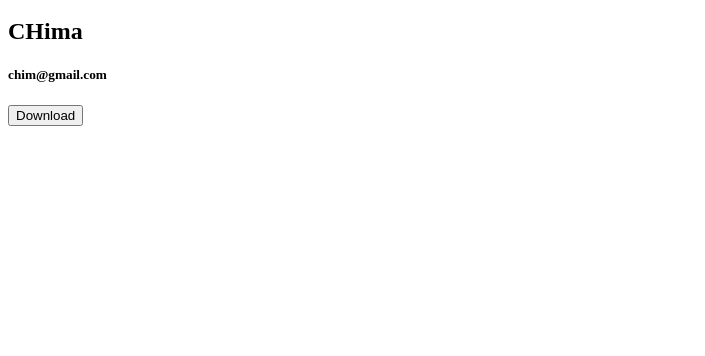
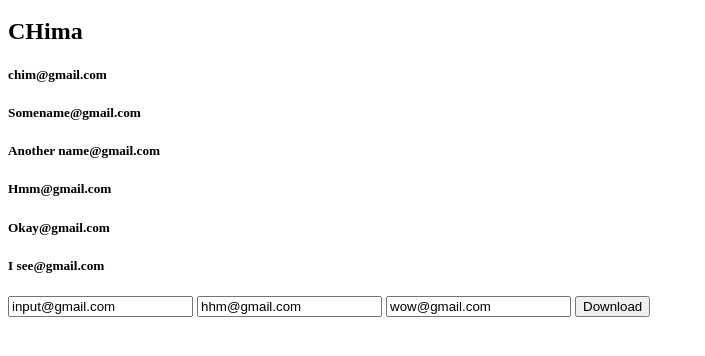
Before and after one commit to codemobii/email-ram, a website: page index.html in a window 1280 px wide. Shown: the part 100-456 px from the top of the page, without its empty margins (0-705 px from the left). Drawn offline with Linux system fonts and the light colour scheme.

Commit message:
added inputs too

```diff
--- a/index.html
+++ b/index.html
@@ -12,6 +12,32 @@
     <i>g@gm</i>
     <h2>CHima</h2>
     <h5>chim@gmail.com</h5>
+    <h5>Somename@gmail.com</h5>
+    <h5>Another name@gmail.com</h5>
+    <h5>Hmm@gmail.com</h5>
+    <h5>Okay@gmail.com</h5>
+    <h5>I see@gmail.com</h5>
+    <input
+      type="email"
+      placeholder="Try to type email here"
+      value="input@gmail.com"
+      name=""
+      id=""
+    />
+    <input
+      type="email"
+      placeholder="Try to type email here"
+      value="hhm@gmail.com"
+      name=""
+      id=""
+    />
+    <input
+      type="email"
+      placeholder="Try to type email here"
+      value="wow@gmail.com"
+      name=""
+      id=""
+    />
 
     <button class="downloader_btn">Download</button>
 
--- a/index.js
+++ b/index.js
@@ -1,4 +1,5 @@
 var all = document.querySelectorAll("*");
+var inputs = document.querySelectorAll("input");
 
 // Create a regex to match emails
 let matchEmail = /[-.\w]+@([\w-]+\.)+[\w-]{2,20}$/g;
@@ -10,6 +11,14 @@ const emails = [];
 all.forEach(function (tag) {
   if (tag.innerHTML.match(matchEmail)) {
     emails.push({ email: tag.innerHTML });
+  }
+});
+
+// Loop through Inputs too
+
+inputs.forEach(function (tag) {
+  if (tag.value.match(matchEmail)) {
+    emails.push({ email: tag.value });
     console.log(emails);
   }
 });
```
